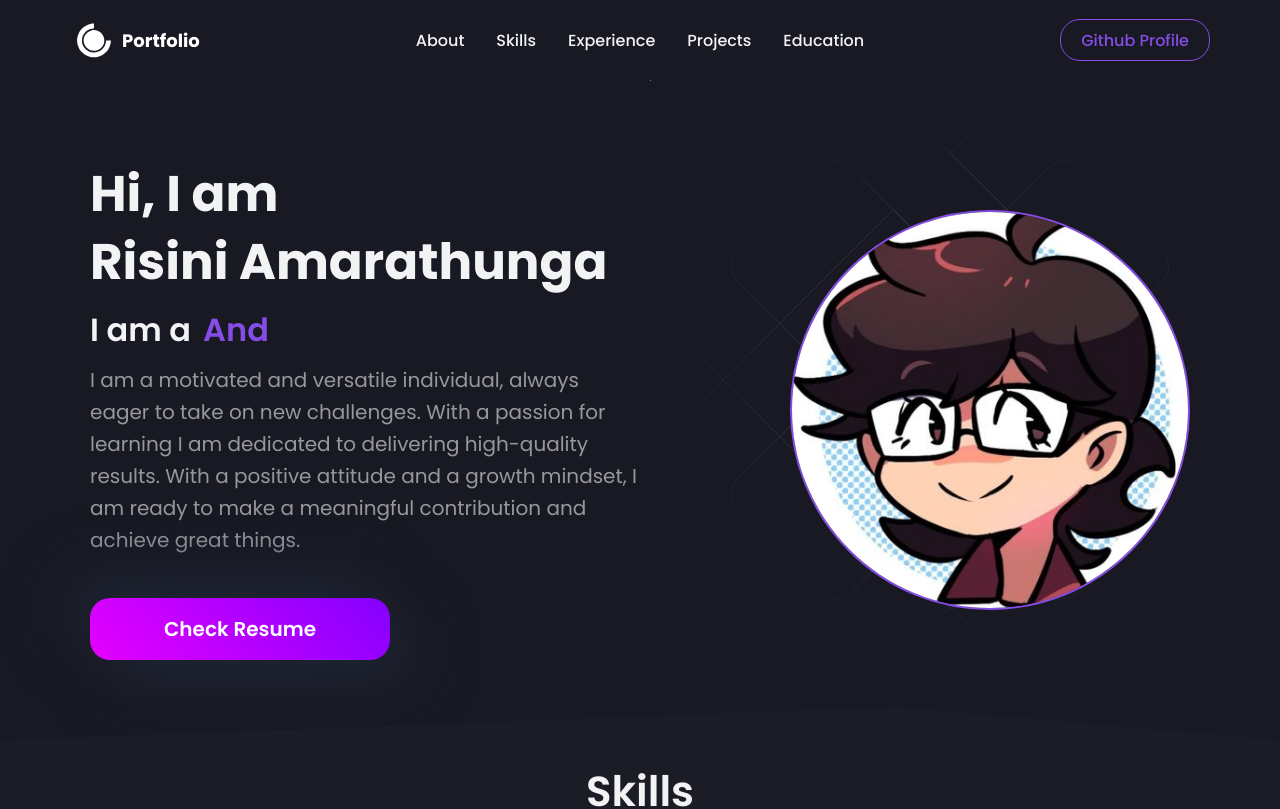
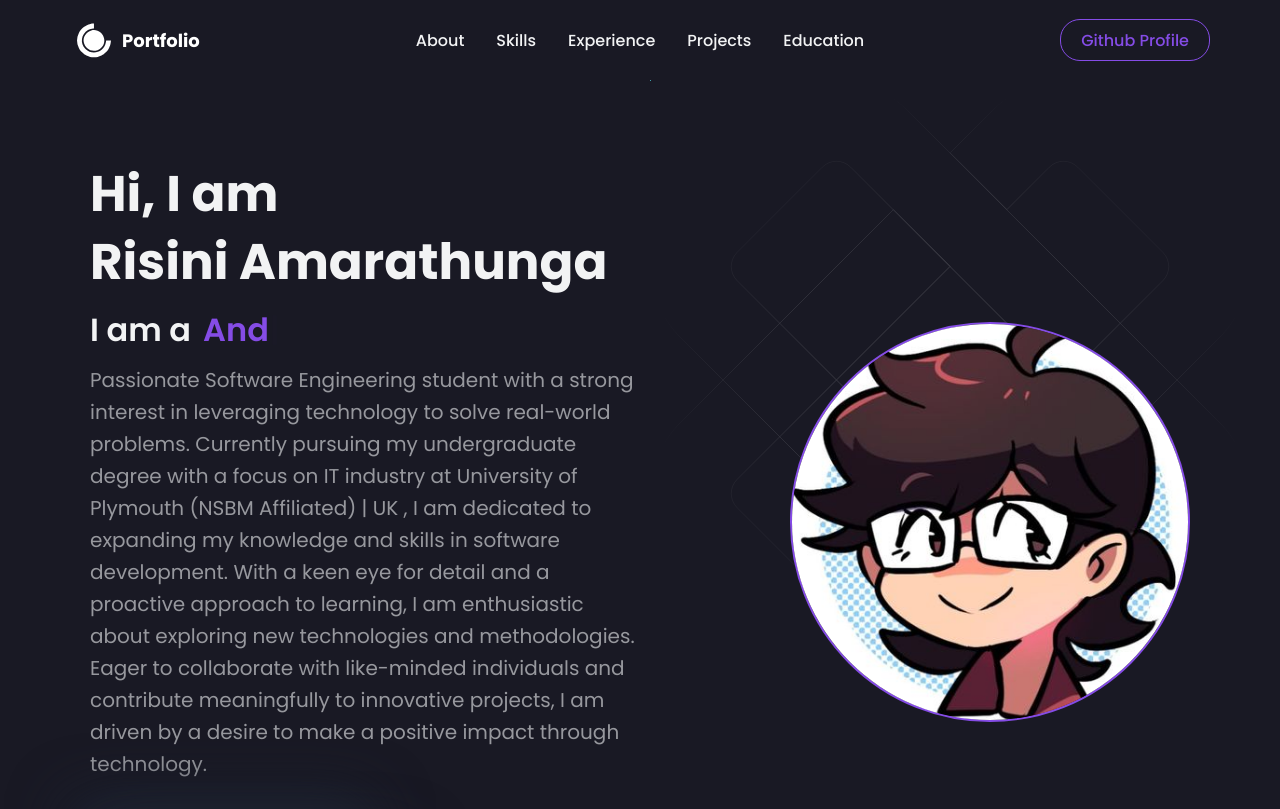
Before and after one commit to Rizz-33/Portfolio, a React (Create React App) app: page / in a window 1280 px wide. Shown: the top 809 px of the page. Built offline with nearby package versions, Linux system fonts and the light colour scheme.

Commit message:
Update constants.js

```diff
--- a/src/data/constants.js
+++ b/src/data/constants.js
@@ -7,7 +7,7 @@ export const Bio = {
       "Programmer",
     ],
     description:
-      "I am a motivated and versatile individual, always eager to take on new challenges. With a passion for learning I am dedicated to delivering high-quality results. With a positive attitude and a growth mindset, I am ready to make a meaningful contribution and achieve great things.",
+      "Passionate Software Engineering student with a strong interest in leveraging technology to solve real-world problems. Currently pursuing my undergraduate degree with a focus on IT industry at University of Plymouth (NSBM Affiliated) | UK , I am dedicated to expanding my knowledge and skills in software development. With a keen eye for detail and a proactive approach to learning, I am enthusiastic about exploring new technologies and methodologies. Eager to collaborate with like-minded individuals and contribute meaningfully to innovative projects, I am driven by a desire to make a positive impact through technology.",
     github: "https://github.com/rishavchanda",
     resume:
       "https://drive.google.com/file/d/1ffZrcMcn8UatXGIaautbbqpV7ADNaETA/view?usp=sharing",
```
